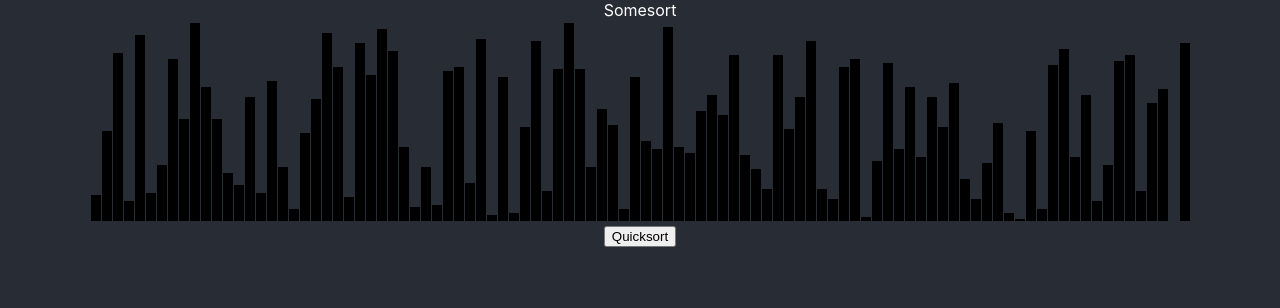
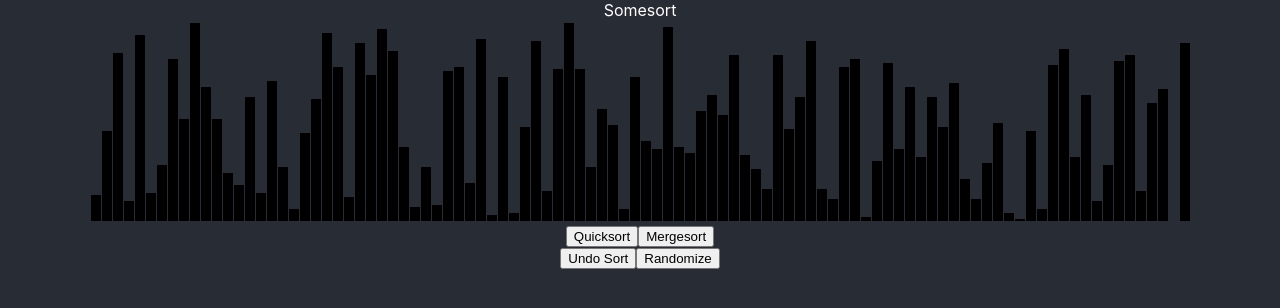
Before and after one commit to EthanThatOneKid/somesort, a React (Create React App) app: page / in a window 1280 px wide. Shown: the top 308 px of the page. Built offline with nearby package versions, Linux system fonts and the light colour scheme.

Commit message:
implemented mergesort

```diff
--- a/src/SortList.ts
+++ b/src/SortList.ts
@@ -1,11 +1,13 @@
 export default class SortList {
   len: number;
   data: Array<number>;
+  steps: number;
   history: Array<Array<number>>;
   constructor(len: number) {
     this.len = Math.floor(len);
     this.data = [];
     this.history = [];
+    this.steps = 0;
     this.randomize();
   }
 
--- a/src/algorithms/index.ts
+++ b/src/algorithms/index.ts
@@ -1,4 +1,5 @@
 import quicksort from './quicksort';
+import mergesort from './mergesort';
 import SortList from '../SortList';
 
 type Algorithm = {
@@ -14,6 +15,10 @@ const algorithms: AlgorithmMap = {
   Quicksort: {
     info: 'https://en.wikipedia.org/wiki/Quicksort',
     sort: quicksort
+  },
+  Mergesort: {
+    info: 'https://en.wikipedia.org/wiki/Merge_sort',
+    sort: mergesort
   }
 };
 
--- /dev/null
+++ b/src/algorithms/mergesort.ts
@@ -0,0 +1,32 @@
+import SortList from '../SortList';
+
+const merge = (list: SortList, beg: number, mid: number, end: number): void => {
+    let beg2: number = mid + 1;
+    if (list.at(mid) <= list.at(beg2)) {
+        return;
+    }
+    while (beg <= mid && beg2 <= end) {
+        if (list.at(beg) <= list.at(beg2)) {
+            beg++;
+        } else {
+            let index = beg2;
+            while (index !== beg) {
+                list.swap(index, --index);
+            }
+            beg++;
+            mid++;
+            beg2++;
+        }
+    }
+};
+
+const mergesort = (list: SortList, l: number = 0, r: number = list.len - 1): void => {
+    if (l < r) {
+        const m = Math.floor((r - l) * 0.5) + l;
+        mergesort(list, l, m);
+        mergesort(list, m + 1, r);
+        merge(list, l, m, r);
+    }
+};
+
+export default mergesort;
--- a/src/components/SortDisplay.tsx
+++ b/src/components/SortDisplay.tsx
@@ -6,18 +6,15 @@ type SortDisplayProps = {
   list: SortList;
 };
 
-type SortDisplayState = {
-  currentInstruction: number;
-};
+type SortDisplayState = {};
 
 class SortDisplay extends Component<SortDisplayProps, SortDisplayState> {
   pipes: Array<Pipe> = [];
   containerRef: RefObject<HTMLDivElement> = React.createRef();
-  state = {
-    currentInstruction: 0
-  };
+  currentInstruction: number = 0;
+  isAnimating: boolean = false;
 
-  beginSortAnimation(sortFunction: (l: SortList) => void, time = 10e3): void {
+  beginSortAnimation(sortFunction: (l: SortList) => void, time = 5e3): void {
     this.props.list.clearHistory();
     this.props.list.updateData(
       this.pipes.map((pipe: Pipe): number => {
@@ -26,31 +23,31 @@ class SortDisplay extends Component<SortDisplayProps, SortDisplayState> {
     );
     const sortedList: SortList = this.props.list.clone();
     sortFunction(sortedList);
+    console.log({
+      before: this.props.list,
+      after: sortedList
+    });
     const instructions: Array<Array<number>> = sortedList.getHistory();
     const interval: number = instructions.length / time;
     this.toggleUserInput(false);
     this.stepSortAnimation(instructions, interval);
   }
 
-  stepSortAnimation(instructions: Array<Array<number>>, interval = 1e3): void {
-    if (instructions.length > this.state.currentInstruction) {
-      const [i, j] = instructions[this.state.currentInstruction];
+  stepSortAnimation(instructions: Array<Array<number>>, interval: number = 0): void {
+    if (instructions.length > this.currentInstruction) {
+      const [i, j] = instructions[this.currentInstruction];
       const pipeA: Pipe = this.pipes[i];
       const pipeB: Pipe = this.pipes[j];
       const tempValue: number = pipeA.getValue();
       pipeA.updateValue(pipeB.getValue());
       pipeB.updateValue(tempValue);
-      this.setState({
-        currentInstruction: this.state.currentInstruction + 1
-      });
+      this.currentInstruction++;
       setTimeout((): void => {
         this.stepSortAnimation(instructions, interval);
       }, interval);
     } else {
       console.log('DONE');
-      this.setState({
-        currentInstruction: 0
-      });
+      this.currentInstruction = 0;
       this.toggleUserInput(true);
     }
     return;
@@ -64,15 +61,25 @@ class SortDisplay extends Component<SortDisplayProps, SortDisplayState> {
     const userInputClassName = 'unselectable';
     if (this.containerRef.current !== null) {
       if (typeof mayUseUserInput === 'undefined') {
+        this.isAnimating = !this.isAnimating;
         this.containerRef.current.classList.toggle(userInputClassName);
       } else {
         if (mayUseUserInput) {
+          this.isAnimating = false;
           this.containerRef.current.classList.remove(userInputClassName);
         } else {
+          this.isAnimating = true;
           this.containerRef.current.classList.add(userInputClassName);
         }
       }
     }
+  }
+
+  undoRecentSort(): void {
+    this.pipes.forEach((pipe: Pipe, i: number) => {
+      const prevValue: number = this.props.list.at(i);
+      pipe.updateValue(prevValue);
+    });
   }
 
   render(): React.ReactNode {
--- a/src/components/SortPanel.tsx
+++ b/src/components/SortPanel.tsx
@@ -7,38 +7,53 @@ type SortPanelProps = {
   algorithm: string;
 };
 
-type SortPanelState = {
-  currentAlgorithm: string;
-};
+type SortPanelState = {};
 
 class SortPanel extends Component<SortPanelProps, SortPanelState> {
   display: React.RefObject<SortDisplay> = React.createRef();
   list: SortList = new SortList(100);
-  state = {
-    currentAlgorithm: this.props.algorithm
-  };
-  setAlgorithm(name: string): void {
-    this.setState({
-      currentAlgorithm: name
-    });
+  currentAlgorithm: string = this.props.algorithm;
+
+  onRandomizeClickListener(): void {
+    if (this.display.current !== null) {
+      this.list.randomize();
+      this.display.current.undoRecentSort();
+    }
   }
 
-  onClickListener(
+  onSortClickListener(
     // event: React.MouseEvent<HTMLButtonElement, MouseEvent>
     name: string
   ): void {
-    this.setAlgorithm(name);
-    this.executeSort();
-    return;
+    if (this.display.current !== null) {
+      if (!this.display.current.isAnimating) {
+        this.currentAlgorithm = name;
+        this.executeSort();
+      }
+    }
+  }
+
+  onUndoClickListener(): void {
+    if (this.display.current !== null) {
+      if (!this.display.current.isAnimating) {
+        this.display.current.undoRecentSort();
+      }
+    }
   }
 
   executeSort(): void {
     if (this.display.current !== null) {
       const sortFunction: (l: SortList) => void =
-        algorithms[this.state.currentAlgorithm].sort;
+        algorithms[this.currentAlgorithm].sort;
       this.display.current.beginSortAnimation(sortFunction);
     }
-    return;
+  }
+
+  checkDisplayIsAnimating(): boolean {
+    if (this.display.current !== null) {
+      return this.display.current.isAnimating;
+    }
+    return false;
   }
 
   render(): React.ReactNode {
@@ -52,13 +67,16 @@ class SortPanel extends Component<SortPanelProps, SortPanelState> {
             return (
               <button
                 key={name}
-                onClick={this.onClickListener.bind(this, name)}
+                onClick={this.onSortClickListener.bind(this, name)}
+                title={name}
               >
                 {name}
               </button>
             );
           })}
         </section>
+        <button onClick={this.onUndoClickListener.bind(this)}>Undo Sort</button>
+        <button onClick={this.onRandomizeClickListener.bind(this)}>Randomize</button>
       </div>
     );
   }
```
